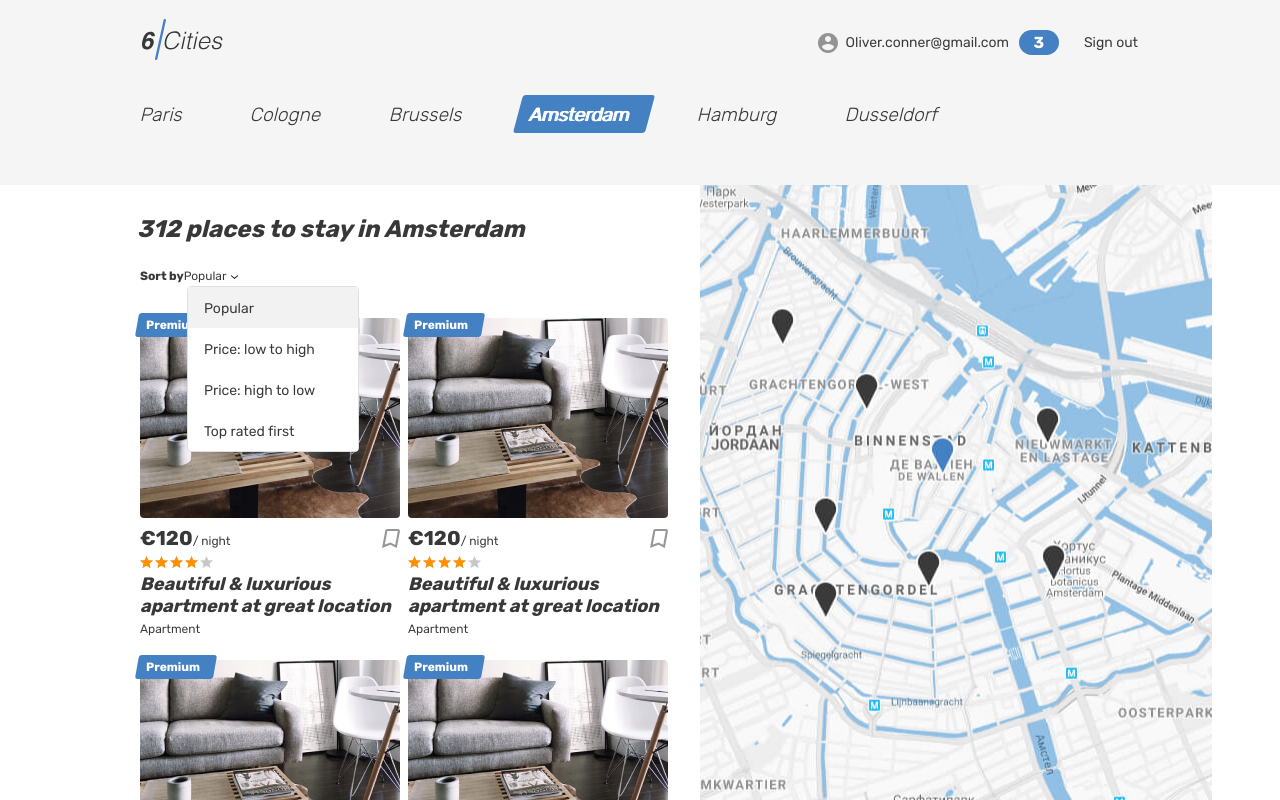
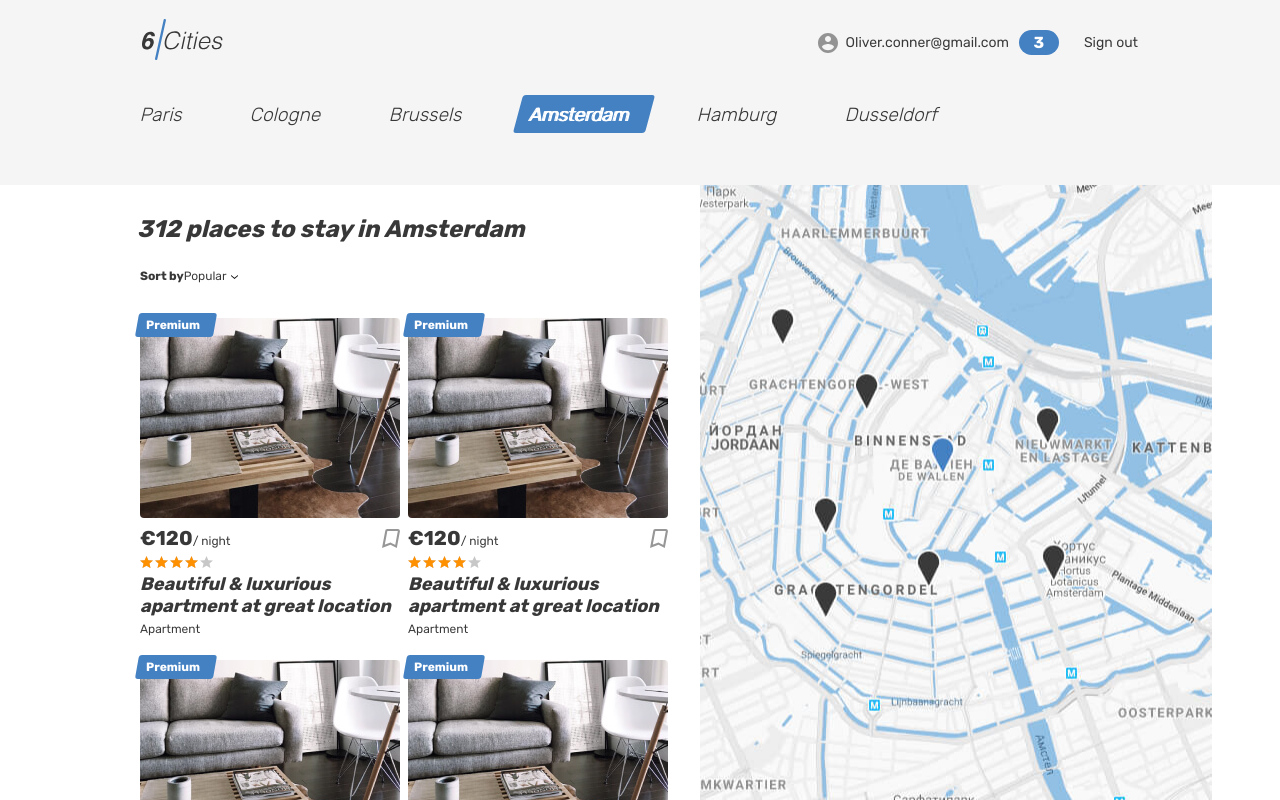
Before and after one commit to htmlacademy-react/2432063-six-cities-15, a React (Vite) app: page / in a window 1280 px wide. Built offline with nearby package versions, Linux system fonts and the light colour scheme.

Commit message:
перенсит главную страничку

```diff
--- a/src/components/app.tsx
+++ b/src/components/app.tsx
@@ -1,4 +1,4 @@
-import MainPage from '../pages/main-page';
+import MainPage from '../pages/main-page/main-page';
 
 type AppProps = {
   quantityPlaceCard: number;
--- a/src/pages/main-page.tsx
+++ b/src/pages/main-page/main-page.tsx
@@ -1,4 +1,4 @@
-import PlaceCard from '../components/place-card';
+import PlaceCard from '../../components/place-card';
 
 type MainPageProps = {
   quantityPlaceCard: number;
@@ -94,7 +94,7 @@ function MainPage({quantityPlaceCard}: MainPageProps): JSX.Element {
                     <use xlinkHref="#icon-arrow-select"></use>
                   </svg>
                 </span>
-                <ul className="places__options places__options--custom places__options--opened">
+                <ul className="places__options places__options--custom ">
                   <li className="places__option places__option--active" tabIndex={0}>Popular</li>
                   <li className="places__option" tabIndex={0}>Price: low to high</li>
                   <li className="places__option" tabIndex={0}>Price: high to low</li>
```
